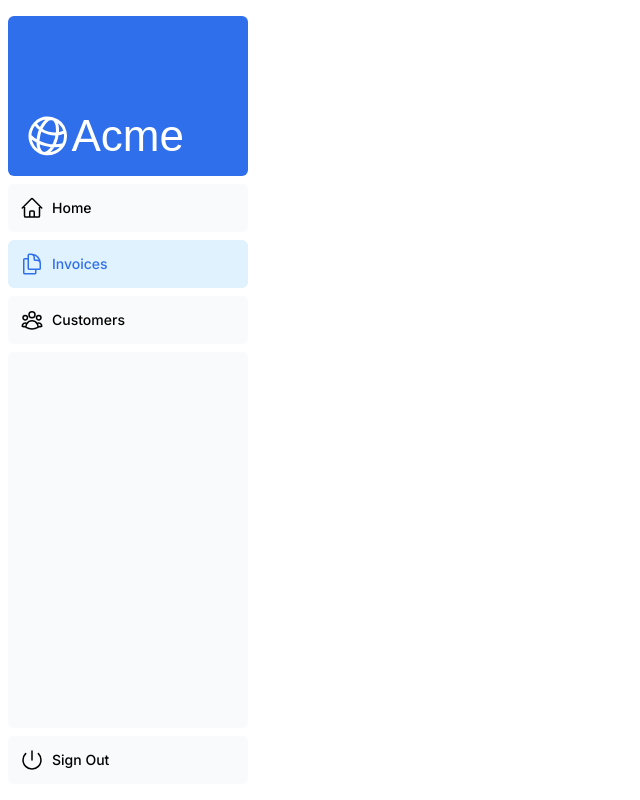
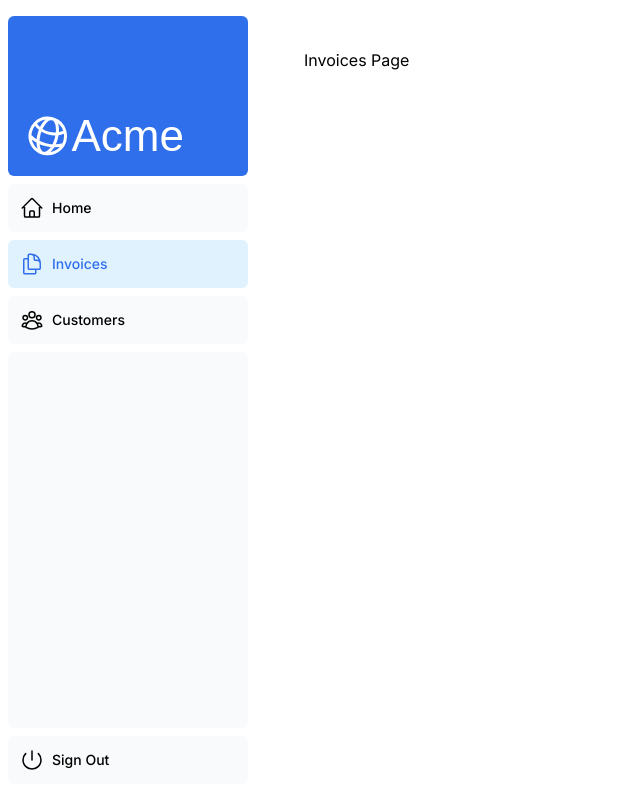
Before and after one commit to ggebre/next-s-project, a Next.js app: page /dashboard/invoices in a window 1280 px wide. Shown: the whole page, without its empty margins (0-640 px from the left). Built offline with nearby package versions, Linux system fonts and the light colour scheme; a web font is replaced by a local one.

Commit message:
update dashboard

```diff
--- a/app/dashboard/layout.tsx
+++ b/app/dashboard/layout.tsx
@@ -6,6 +6,9 @@ export default function Layout({ children } : {children: React.ReactNode}) {
             <div className="w-full flex-none md:w-64">
                 <SideNav />
             </div>
+            <div className="flex-grow p-6 md:overflow-y-auto md:p-12">
+                { children }
+            </div>
         </div>
     )
 }
--- a/app/dashboard/page.tsx
+++ b/app/dashboard/page.tsx
@@ -2,9 +2,9 @@ import { Card } from "../ui/dashboard/cards";
 import RevenueChart from "../ui/dashboard/revenue-chart";
 import LatestInvoices from "../ui/dashboard/latest-invoices";
 import { lusitana } from "@/app/ui/fonts";
-
-export default function Page() {
-
+import { fetchRevenue } from "../lib/data";
+export default async function Page() {
+    const revenue = await fetchRevenue();
     return (
         <main>
             <h1 className={ `${lusitana.className} mb-4 text-xl md:text-2xl`}>
@@ -22,7 +22,7 @@ export default function Page() {
                 /> */}
             </div>
             <div className="mt-6 grid grid-cols-1 gap-6 md:grid-cols-4 lg:grid-cols-8">
-                {/* <RevenueChart revenue={revenue}  /> */}
+                <RevenueChart revenue={revenue}  />
                 {/* <LatestInvoices latestInvoices={latestInvoices} /> */}
             </div>
         </main>
--- a/app/ui/dashboard/revenue-chart.tsx
+++ b/app/ui/dashboard/revenue-chart.tsx
@@ -17,11 +17,11 @@ export default async function RevenueChart({
   const chartHeight = 350;
   // NOTE: Uncomment this code in Chapter 7
 
-  // const { yAxisLabels, topLabel } = generateYAxis(revenue);
+  const { yAxisLabels, topLabel } = generateYAxis(revenue);
 
-  // if (!revenue || revenue.length === 0) {
-  //   return <p className="mt-4 text-gray-400">No data available.</p>;
-  // }
+  if (!revenue || revenue.length === 0) {
+    return <p className="mt-4 text-gray-400">No data available.</p>;
+  }
 
   return (
     <div className="w-full md:col-span-4">
@@ -30,7 +30,7 @@ export default async function RevenueChart({
       </h2>
       {/* NOTE: Uncomment this code in Chapter 7 */}
 
-      {/* <div className="rounded-xl bg-gray-50 p-4">
+      <div className="rounded-xl bg-gray-50 p-4">
         <div className="sm:grid-cols-13 mt-0 grid grid-cols-12 items-end gap-2 rounded-md bg-white p-4 md:gap-4">
           <div
             className="mb-6 hidden flex-col justify-between text-sm text-gray-400 sm:flex"
@@ -59,7 +59,7 @@ export default async function RevenueChart({
           <CalendarIcon className="h-5 w-5 text-gray-500" />
           <h3 className="ml-2 text-sm text-gray-500 ">Last 12 months</h3>
         </div>
-      </div> */}
+      </div>
     </div>
   );
 }
```
